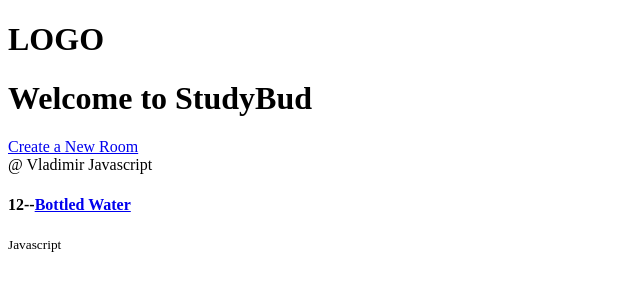
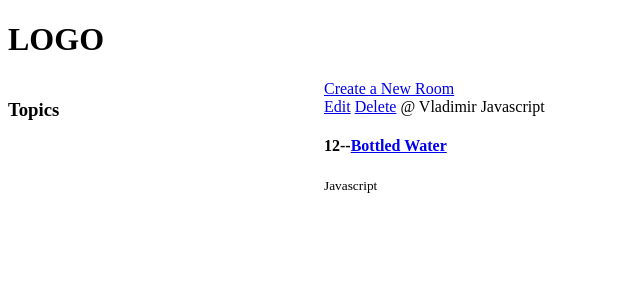
Before and after one commit to Manumbasvladimir/Django_Python, a Django app: page / in a window 1280 px wide. Shown: the top 300 px of the page, without its empty margins (0-640 px from the left). Run offline with Django 5.2, Linux system fonts and the light colour scheme; data comes from the database, SQL or seed files in the repository; both versions use the stored data as it was after the commit.

Commit message:
add,edit,delete

```diff
--- a/Documents/BSIS-4A/Myproject/studybud/base/models.py
+++ b/Documents/BSIS-4A/Myproject/studybud/base/models.py
@@ -27,8 +27,10 @@
     user= models.ForeignKey(User, on_delete=models.CASCADE)
     room = models.ForeignKey(Room, on_delete=CASCADE)
     body= models.TextField()
+    updated_at = models.DateTimeField(auto_now=True)
     created_at = models.DateTimeField(auto_now_add=True)
-    updated_at = models.DateTimeField(auto_now=True)
+    class Meta:
+        ordering = ['-updated_at', '-created_at']
 
     def __str__(self):
         return self.body[:50]  # Return the first 50 characters of the message body
--- a/Documents/BSIS-4A/Myproject/studybud/base/templates/base/home.html
+++ b/Documents/BSIS-4A/Myproject/studybud/base/templates/base/home.html
@@ -1,19 +1,43 @@
 {% extends 'main.html' %}
 
 {% block content %}
-    <h1>Welcome to StudyBud</h1>
+<style>
+    .home-container {
+        display: grid;
+        grid-template-columns: 1fr 3fr;
+    }
+</style>
+
+
+    <div class="home-container">
+
+        <div>
+            <h3>Topics</h3>
+            {% for topic in topics %}
+           <div>
+              <a href="{% url 'home' %}?q={{ topic.name }}">{{ topic.name }}</a>
+           </div>
+            {% endfor %}
+
+        </div>
         <div>
              <a href ={% url 'create-room' %}>Create a New Room</a>
              <div>
                {% for room in rooms%}
                  <div>
-
+                     <a href="{% url 'update-room' room.id %}">Edit</a>
+                     <a href="{% url 'delete-room' room.id %}">Delete</a>
                       <span>@ {{room.host.username}}</span>
                       <span>{{room.topic.name}}</span>
                      <h4>{{room.id}}--<a href="{% url 'room' room.id %}">{{room.name}}</a></h4>
                      <small>{{room.topic.name}}</small>
+
                  </div>
                {% endfor %}
             </div>
+
          </div>
+
+   </div>
+
 {% endblock %}
--- a/Documents/BSIS-4A/Myproject/studybud/base/urls.py
+++ b/Documents/BSIS-4A/Myproject/studybud/base/urls.py
@@ -5,4 +5,6 @@
     path('', views.home, name='home'),
     path('room/<str:pk>/', views.room, name='room'),
     path('create-room/', views.createRoom, name='create-room'),
+    path('update-room/<str:pk>/', views.updateRoom, name='update-room'),
+    path('delete-room/<str:pk>/', views.deleteRoom, name='delete-room'),
 ]
--- a/Documents/BSIS-4A/Myproject/studybud/base/views.py
+++ b/Documents/BSIS-4A/Myproject/studybud/base/views.py
@@ -1,5 +1,5 @@
 from django.shortcuts import render, redirect
-from .models import Room
+from .models import Room,Topic
 from .form import RoomForm
 # Create your views here.
 '''rooms=[{'id': 1, 'name': 'Room A'},
@@ -9,6 +9,9 @@
 def home(request):
     rooms = Room.objects.all()
     context = {'rooms': rooms}
+    return render(request, 'base/home.html', context)
+    topics = Topic.objects.all()
+    context = {'rooms': rooms, 'topics': topics}
     return render(request, 'base/home.html', context)
 
 def room(request, pk):
@@ -27,3 +30,21 @@
             form.save()
             return redirect('home')
     return render(request, 'base/room_form.html', context)
+
+def updateRoom(request, pk):
+    room= Room.objects.get(id=pk)
+    form= RoomForm(instance=room)
+    context={'form': form}
+    if request.method=='POST':
+        form= RoomForm(request.POST, instance=room)
+        if form.is_valid():
+            form.save()
+            return redirect('home')
+    return render(request, 'base/room_form.html', context)
+
+def deleteRoom(request, pk):
+    obj = Room.objects.get(id=pk)
+    if request.method == 'POST':
+        obj.delete()
+        return redirect('home')
+    return render(request, 'base/delete.html', {'obj': obj})
```
Also changed, not shown: Documents/BSIS-4A/Myproject/studybud/base/templates/base/delete.html (added, +14 -0 lines), Documents/BSIS-4A/Myproject/studybud/db.sqlite3. Lines whose indentation alone changed are shown as unchanged.
